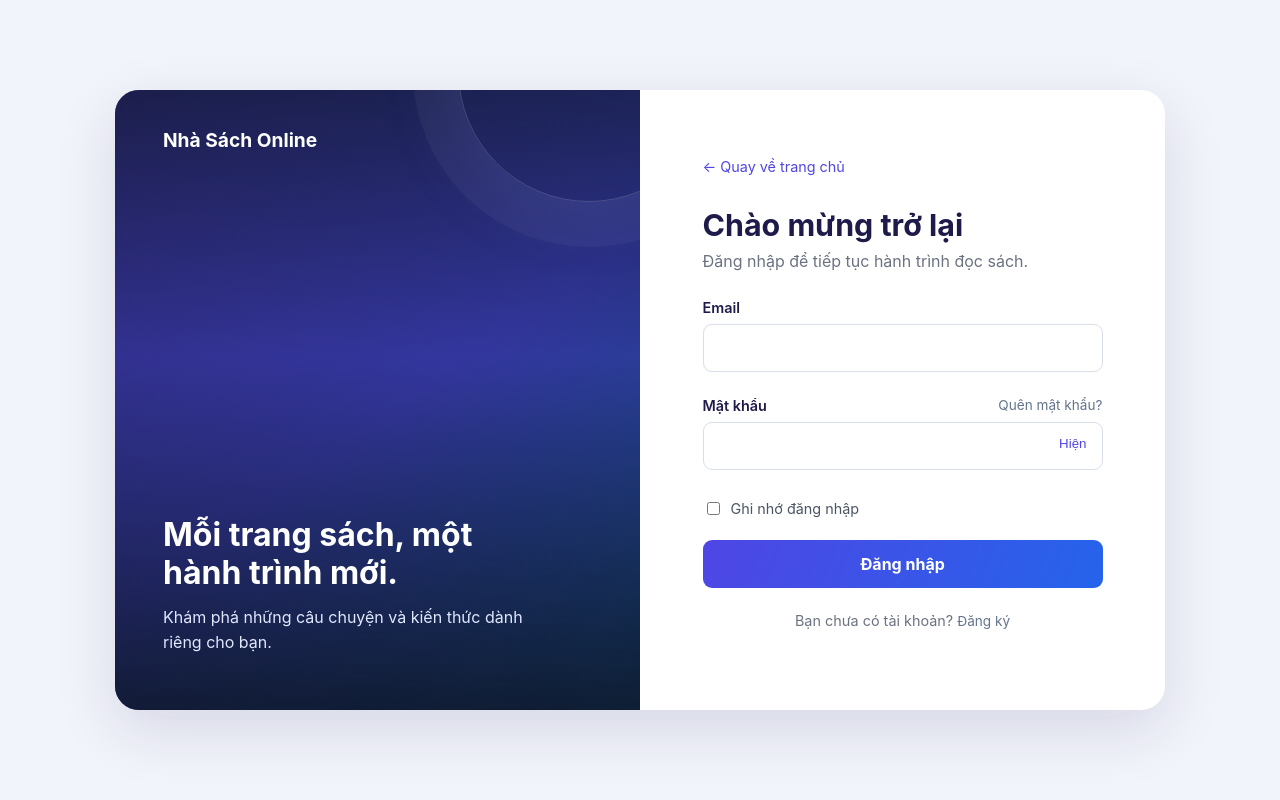
After one commit to chupapibunhanho/website_BanSach, an ASP.NET MVC app: template webstie_BanSach/Views/Account/Login.cshtml in a window 1280 px wide. The commit adds this page. Run offline with ASP.NET Core 8 and stand-ins for ASP.NET MVC 5, Linux system fonts and the light colour scheme; the template is opened without the code that fills it, so the values that code supplies are empty; the project's own start-up code is not run, and a stand-in starts its controllers and pages; some libraries are stand-ins or nearby versions.

Commit message:
feat: implement unified login and role-based authorization

```diff
--- a/webstie_BanSach/App_Start/FilterConfig.cs
+++ b/webstie_BanSach/App_Start/FilterConfig.cs
@@ -8,6 +8,8 @@ namespace webstie_BanSach
         public static void RegisterGlobalFilters(GlobalFilterCollection filters)
         {
             filters.Add(new HandleErrorAttribute());
+            filters.Add(new webstie_BanSach.Security.CustomerAuthenticationFilter());
+            filters.Add(new webstie_BanSach.Security.AntiForgeryErrorFilter());
         }
     }
 }
--- /dev/null
+++ b/webstie_BanSach/Content/login.css
@@ -0,0 +1,39 @@
+* { box-sizing: border-box; }
+body { margin: 0; min-height: 100vh; display: grid; place-items: center; padding: 24px; background: #f2f4fb; color: #1e1b4b; font-family: Inter, system-ui, -apple-system, 'Segoe UI', sans-serif; }
+.login-shell { width: min(100%, 1050px); min-height: 620px; display: grid; grid-template-columns: 1fr 1fr; overflow: hidden; border-radius: 24px; background: #fff; box-shadow: 0 20px 60px rgba(30,27,75,.13); }
+.login-welcome { position: relative; isolation: isolate; overflow: hidden; padding: 42px 48px 54px; display: flex; flex-direction: column; justify-content: flex-end; color: #fff; background: linear-gradient(145deg,#1e1b4b,#3730a3 52%,#075985); }
+.login-welcome__image { position: absolute; inset: 0; z-index: -2; width: 100%; height: 100%; object-fit: cover; animation: welcome-drift 24s ease-in-out infinite alternate; }
+.login-welcome::after { content: ''; position: absolute; inset: 0; z-index: -1; pointer-events: none; background: linear-gradient(180deg,rgba(15,23,42,.62) 0%,rgba(49,46,129,.34) 43%,rgba(15,23,42,.9) 100%),linear-gradient(135deg,rgba(79,70,229,.36),rgba(3,105,161,.23)); }
+.login-welcome::before { content: ''; position: absolute; z-index: 0; width: 260px; height: 260px; top: -150px; right: -80px; border: 1px solid rgba(255,255,255,.17); border-radius: 50%; box-shadow: 0 0 0 45px rgba(255,255,255,.04),0 0 80px rgba(129,140,248,.18); pointer-events: none; }
+.login-brand { position: absolute; z-index: 1; top: 38px; left: 48px; color: #fff; font-size: 1.2rem; font-weight: 750; text-decoration: none; }
+.login-welcome__content { position: relative; z-index: 1; }
+@keyframes welcome-drift { from { transform: scale(1.02); } to { transform: scale(1.08); } }
+.login-welcome h1 { max-width: 360px; margin: 12px 0; font-size: 2rem; line-height: 1.2; }
+.login-welcome p { max-width: 360px; margin: 0; color: #e0e7ff; line-height: 1.6; }
+.login-panel { display: flex; align-items: center; padding: 50px; }
+.login-form-wrap { width: 100%; max-width: 400px; margin: auto; }
+.login-back { display: inline-block; color: #4f46e5; text-decoration: none; font-size: .9rem; margin-bottom: 32px; }
+.login-panel h2 { margin: 0 0 8px; font-size: 1.9rem; }
+.login-subtitle { margin: 0 0 28px; color: #6b7280; }
+.login-panel label { display: block; font-size: .9rem; font-weight: 600; margin-bottom: 8px; }
+.login-panel input[type=email], .login-panel input[type=password], .login-password input[type=text] { display: block; width: 100%; height: 48px; padding: 0 14px; border: 1px solid #d8deea; border-radius: 9px; font: inherit; color: #111827; }
+.login-panel input:focus-visible, .login-panel button:focus-visible, .login-panel a:focus-visible { outline: 3px solid #a5b4fc; outline-offset: 2px; }
+.login-label-row { display: flex; justify-content: space-between; gap: 12px; }
+.login-password { position: relative; }
+.login-password input { padding-right: 65px !important; }
+.login-password button { position: absolute; right: 8px; top: 6px; padding: 8px; border: 0; background: transparent; color: #4f46e5; cursor: pointer; }
+.login-error { display: block; min-height: 25px; padding-top: 4px; color: #b91c1c; font-size: .8rem; }
+.login-hint { display: block; color: #92400e; font-size: .8rem; margin-bottom: 8px; }
+.login-hint[hidden], .login-spinner[hidden] { display: none; }
+.login-remember { display: flex !important; align-items: center; gap: 8px; margin: 4px 0 22px !important; font-weight: 400 !important; color: #4b5563; }
+.login-remember input { accent-color: #4f46e5; }
+.login-submit { width: 100%; min-height: 48px; border: 0; border-radius: 9px; background: linear-gradient(110deg,#4f46e5,#2563eb); color: #fff; font: inherit; font-weight: 700; cursor: pointer; }
+.login-submit:disabled { opacity: .7; cursor: wait; }
+.login-spinner { display: inline-block; width: 16px; height: 16px; margin-right: 8px; vertical-align: -3px; border: 2px solid rgba(255,255,255,.4); border-top-color: #fff; border-radius: 50%; animation: login-spin .8s linear infinite; }
+@keyframes login-spin { to { transform: rotate(360deg); } }
+.login-disabled { color: #64748b; font-size: .85rem; }
+.login-register { color: #6b7280; text-align: center; margin-top: 24px; font-size: .9rem; }
+.login-alert { margin-bottom: 16px; padding: 10px 14px; border-radius: 8px; background: #fef2f2; color: #991b1b; }
+.login-alert ul { margin: 0; padding-left: 20px; }
+@media(max-width: 767px) { body { padding: 16px; } .login-shell { display: block; min-height: 0; } .login-welcome { display: none; } .login-panel { padding: 38px 24px; min-height: calc(100vh - 32px); } }
+@media(prefers-reduced-motion: reduce) { .login-spinner, .login-welcome__image { animation: none; } }
--- a/webstie_BanSach/Controllers/AuthorMgmtController.cs
+++ b/webstie_BanSach/Controllers/AuthorMgmtController.cs
@@ -4,6 +4,7 @@ using webstie_BanSach.Business;
 
 namespace webstie_BanSach.Controllers
 {
+    [webstie_BanSach.Security.AdminAccess]
     public class AuthorMgmtController : Controller
     {
         private readonly AuthorMgmt_ctrl _biz = new AuthorMgmt_ctrl();
--- a/webstie_BanSach/Controllers/BookMgmtController.cs
+++ b/webstie_BanSach/Controllers/BookMgmtController.cs
@@ -6,6 +6,7 @@ using webstie_BanSach.Business;
 
 namespace webstie_BanSach.Controllers
 {
+    [webstie_BanSach.Security.AdminAccess]
     public class BookMgmtController : Controller
     {
         private readonly BookMgmt_ctrl _bookBusiness = new BookMgmt_ctrl();
--- a/webstie_BanSach/Controllers/CategoryMgmtController.cs
+++ b/webstie_BanSach/Controllers/CategoryMgmtController.cs
@@ -4,6 +4,7 @@ using webstie_BanSach.Business;
 
 namespace webstie_BanSach.Controllers
 {
+    [webstie_BanSach.Security.AdminAccess]
     public class CategoryMgmtController : Controller
     {
         private readonly CategoryMgmt_ctrl _categoryBusiness = new CategoryMgmt_ctrl();
--- a/webstie_BanSach/Controllers/DashboardController.cs
+++ b/webstie_BanSach/Controllers/DashboardController.cs
@@ -3,6 +3,7 @@ using webstie_BanSach.Business;
 
 namespace webstie_BanSach.Controllers
 {
+    [webstie_BanSach.Security.AdminAccess]
     public class DashboardController : Controller
     {
         private readonly Dashboard_ctrl _biz = new Dashboard_ctrl();
--- a/webstie_BanSach/Controllers/PublisherMgmtController.cs
+++ b/webstie_BanSach/Controllers/PublisherMgmtController.cs
@@ -4,6 +4,7 @@ using webstie_BanSach.Business;
 
 namespace webstie_BanSach.Controllers
 {
+    [webstie_BanSach.Security.AdminAccess]
     public class PublisherMgmtController : Controller
     {
         private readonly PublisherMgmt_ctrl _biz = new PublisherMgmt_ctrl();
--- /dev/null
+++ b/webstie_BanSach/Scripts/login.js
@@ -0,0 +1,18 @@
+(function () {
+    'use strict';
+    var form = document.getElementById('login-form'), email = document.getElementById('login-email'), password = document.getElementById('login-password');
+    var toggle = document.getElementById('password-toggle'), caps = document.getElementById('caps-warning'), button = document.getElementById('login-submit');
+    toggle.addEventListener('click', function () { var show = password.type === 'password'; password.type = show ? 'text' : 'password'; toggle.textContent = show ? 'Ẩn' : 'Hiện'; toggle.setAttribute('aria-pressed', show ? 'true' : 'false'); toggle.setAttribute('aria-label', show ? 'Ẩn mật khẩu' : 'Hiện mật khẩu'); });
+    function checkCaps(event) { if (event.getModifierState) caps.hidden = !event.getModifierState('CapsLock'); }
+    password.addEventListener('keyup', checkCaps); password.addEventListener('keydown', checkCaps); password.addEventListener('blur', function () { caps.hidden = true; });
+    function error(id, message) { document.getElementById(id).textContent = message; }
+    email.addEventListener('input', function () { error('email-error', ''); }); password.addEventListener('input', function () { error('password-error', ''); });
+    form.addEventListener('submit', function (event) {
+        email.value = email.value.trim(); var valid = true;
+        if (!email.value || !email.validity.valid) { error('email-error', email.value ? 'Vui lòng nhập email hợp lệ.' : 'Vui lòng nhập email.'); valid = false; }
+        if (!password.value) { error('password-error', 'Vui lòng nhập mật khẩu.'); valid = false; }
+        if (!valid) { event.preventDefault(); (!email.value || !email.validity.valid ? email : password).focus(); return; }
+        button.disabled = true; button.querySelector('.login-spinner').hidden = false;
+    });
+    window.addEventListener('pageshow', function () { button.disabled = false; button.querySelector('.login-spinner').hidden = true; });
+})();
--- /dev/null
+++ b/webstie_BanSach/Views/Account/Login.cshtml
@@ -0,0 +1,27 @@
+@model webstie_BanSach.ViewModels.LoginViewModel
+@{ Layout = null; }
+<!DOCTYPE html>
+<html lang="vi"><head><meta charset="utf-8" /><meta name="viewport" content="width=device-width, initial-scale=1" /><title>Đăng nhập - Nhà Sách Online</title>
+    <link rel="stylesheet" href="@Url.Content("~/Content/login.css")" />
+</head><body>
+    <main class="login-shell">
+        @Html.Partial("_AuthWelcome")
+        <section class="login-panel"><div class="login-form-wrap">
+            <a class="login-back" href="@Url.Action("Index", "Home")">← Quay về trang chủ</a>
+            <h2>Chào mừng trở lại</h2><p class="login-subtitle">Đăng nhập để tiếp tục hành trình đọc sách.</p>
+            <form method="post" action="@Url.Action("Login", "Account")" id="login-form" novalidate>
+                @Html.AntiForgeryToken()<input type="hidden" name="ReturnUrl" value="@Model.ReturnUrl" />
+                @if (!ViewData.ModelState.IsValid && ViewData.ModelState[""] != null) { <div class="login-alert" role="alert">@Html.ValidationSummary(true)</div> }
+                <label for="login-email">Email</label><input id="login-email" name="Email" type="email" value="@Model.Email" maxlength="255" autocomplete="username" required aria-describedby="email-error" />
+                <span id="email-error" class="login-error">@Html.ValidationMessage("Email")</span>
+                <div class="login-label-row"><label for="login-password">Mật khẩu</label><span class="login-disabled" aria-disabled="true" title="Chức năng chưa khả dụng">Quên mật khẩu?</span></div>
+                <div class="login-password"><input id="login-password" name="Password" type="password" maxlength="255" autocomplete="current-password" required aria-describedby="password-error caps-warning" /><button type="button" id="password-toggle" aria-label="Hiện mật khẩu" aria-pressed="false">Hiện</button></div>
+                <span id="password-error" class="login-error">@Html.ValidationMessage("Password")</span><span id="caps-warning" class="login-hint" hidden>Caps Lock đang bật.</span>
+                <label class="login-remember"><input type="checkbox" name="RememberMe" value="true" @(Model.RememberMe ? "checked" : "") /> Ghi nhớ đăng nhập</label>
+                <button type="submit" class="login-submit" id="login-submit"><span class="login-spinner" hidden></span><span>Đăng nhập</span></button>
+            </form>
+            <p class="login-register">Bạn chưa có tài khoản? <span class="login-disabled" aria-disabled="true" title="Chức năng chưa khả dụng">Đăng ký</span></p>
+        </div></section>
+    </main>
+    <script src="@Url.Content("~/Scripts/login.js")"></script>
+</body></html>
--- /dev/null
+++ b/webstie_BanSach/Views/Shared/_AuthWelcome.cshtml
@@ -0,0 +1,15 @@
+@{
+    var imagePath = "~/Content/Images/auth/library-reading.jpg";
+    var imageFile = Server.MapPath(imagePath);
+    var hasImage = System.IO.File.Exists(imageFile);
+}
+<section class="login-welcome" aria-label="Nhà Sách Online">
+    @if (hasImage) {
+        <img class="login-welcome__image" src="@Url.Content(imagePath)" alt="" aria-hidden="true" />
+    }
+    <a class="login-brand" href="@Url.Action("Index", "Home")">Nhà Sách Online</a>
+    <div class="login-welcome__content">
+        <h1>Mỗi trang sách, một hành trình mới.</h1>
+        <p>Khám phá những câu chuyện và kiến thức dành riêng cho bạn.</p>
+    </div>
+</section>
```
Also changed, not shown: webstie_BanSach/Content/customer.css (+14 -0 lines), webstie_BanSach/Controllers/AccountController.cs (added, +94 -0 lines), webstie_BanSach/Security/CustomerAuthentication.cs (added, +115 -0 lines), webstie_BanSach/ViewModels/LoginViewModel.cs (added, +10 -0 lines), webstie_BanSach/Views/Shared/_AdminLayout.cshtml (+13 -3 lines), webstie_BanSach/Views/Shared/_CustomerHeader.cshtml (+12 -1 lines), webstie_BanSach/Web.config, webstie_BanSach/webstie_BanSach.csproj.
